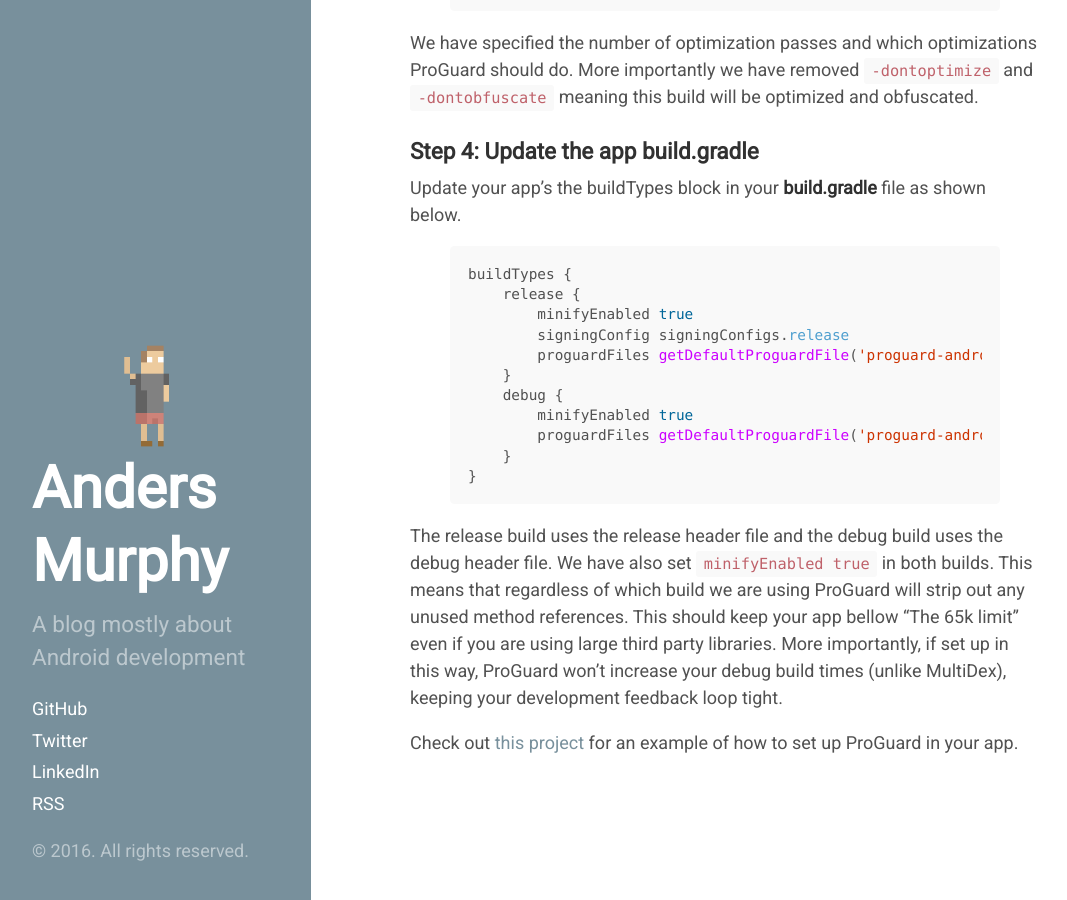
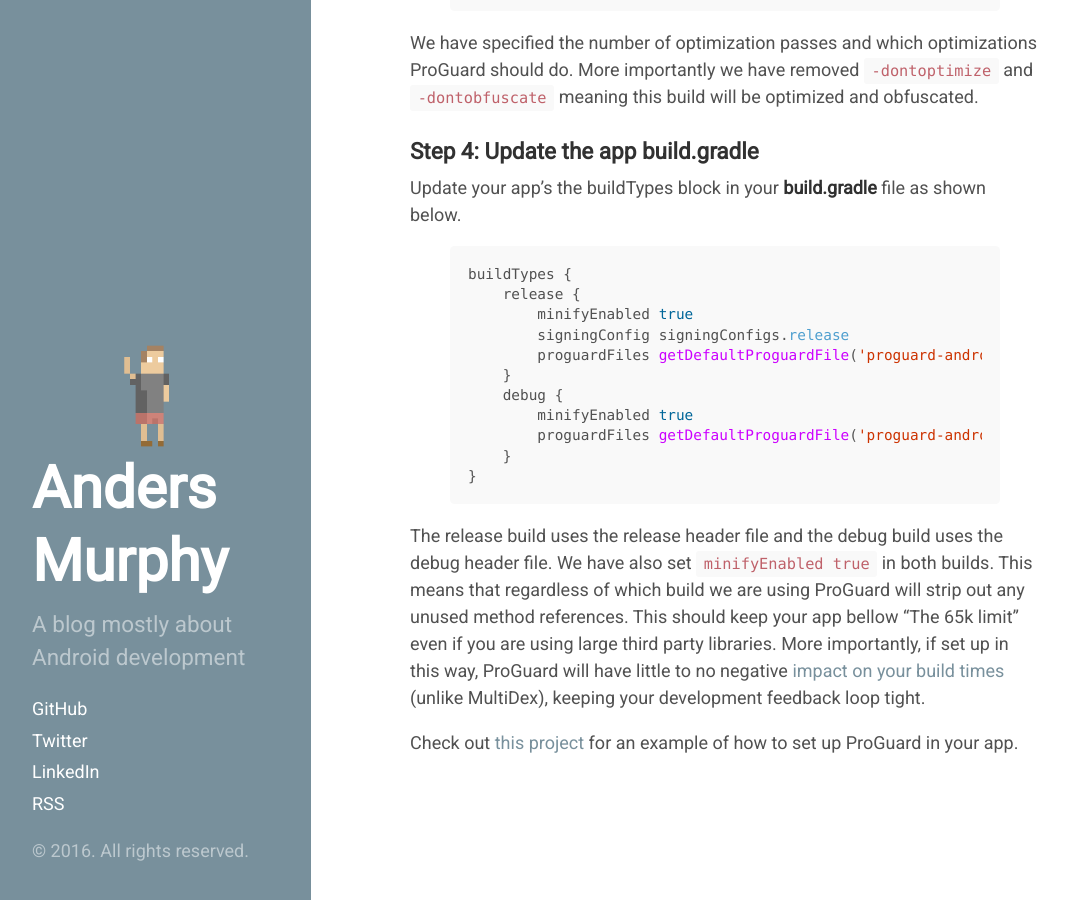
Before and after one commit to andersmurphy/andersmurphy-blog, a Jekyll site: the page built from _posts/2016-05-24-using-proguard-instead-of-multidex.markdown, in a window 1280 px wide and 900 px high, scrolled down 1144 px. Shown: the whole window, without its empty margins (13-1080 px from the left). Built offline with Jekyll 4.4.1, drawn with Linux system fonts in a browser that asks for light colours; comment, search, counter and statistics services are not loaded; some of the changed text lies outside the part shown.

Commit message:
type change

```diff
--- a/_posts/2016-05-24-using-proguard-instead-of-multidex.markdown
+++ b/_posts/2016-05-24-using-proguard-instead-of-multidex.markdown
@@ -5,7 +5,7 @@
 One of the downsides of using MultiDex to overcome "The 65k limit" is that build times can increase significantly.
 Another option is to use [ProGuard]. ProGuard overcomes "The 65k limit" by removing unused method references,
 this can make a big difference if you are using large third party libraries like [Guava]. If configured
-correctly (disabling optimization/obfuscation) ProGuard can have little to no [impact on your build times] (in the case of larger project it can even decrease build time).
+correctly (disabling optimization/obfuscation) ProGuard can have little to no negative [impact on your build times] (in the case of larger project it can even decrease build time).
 
 <!--more-->
 
@@ -49,7 +49,7 @@
 }
 {% endhighlight %}
 
-The release build uses the release header file and the debug build uses the debug header file. We have also set `minifyEnabled true` in both builds. This means that regardless of which build we are using ProGuard will strip out any unused method references. This should keep your app bellow "The 65k limit" even if you are using large third party libraries. More importantly, if set up in this way, ProGuard won't increase your debug build times (unlike MultiDex), keeping your development feedback loop tight.
+The release build uses the release header file and the debug build uses the debug header file. We have also set `minifyEnabled true` in both builds. This means that regardless of which build we are using ProGuard will strip out any unused method references. This should keep your app bellow "The 65k limit" even if you are using large third party libraries. More importantly, if set up in this way, ProGuard will have little to no negative [impact on your build times] (unlike MultiDex), keeping your development feedback loop tight.
 
 Check out [this project] for an example of how to set up ProGuard in your app.
 
```
